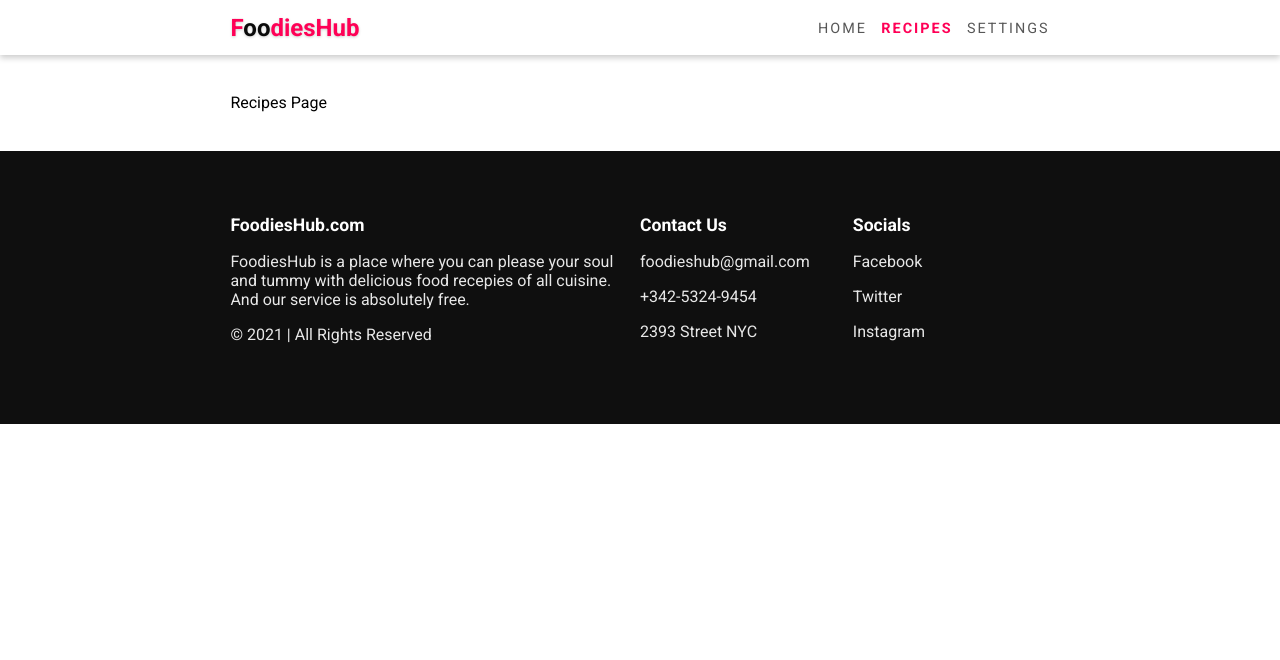
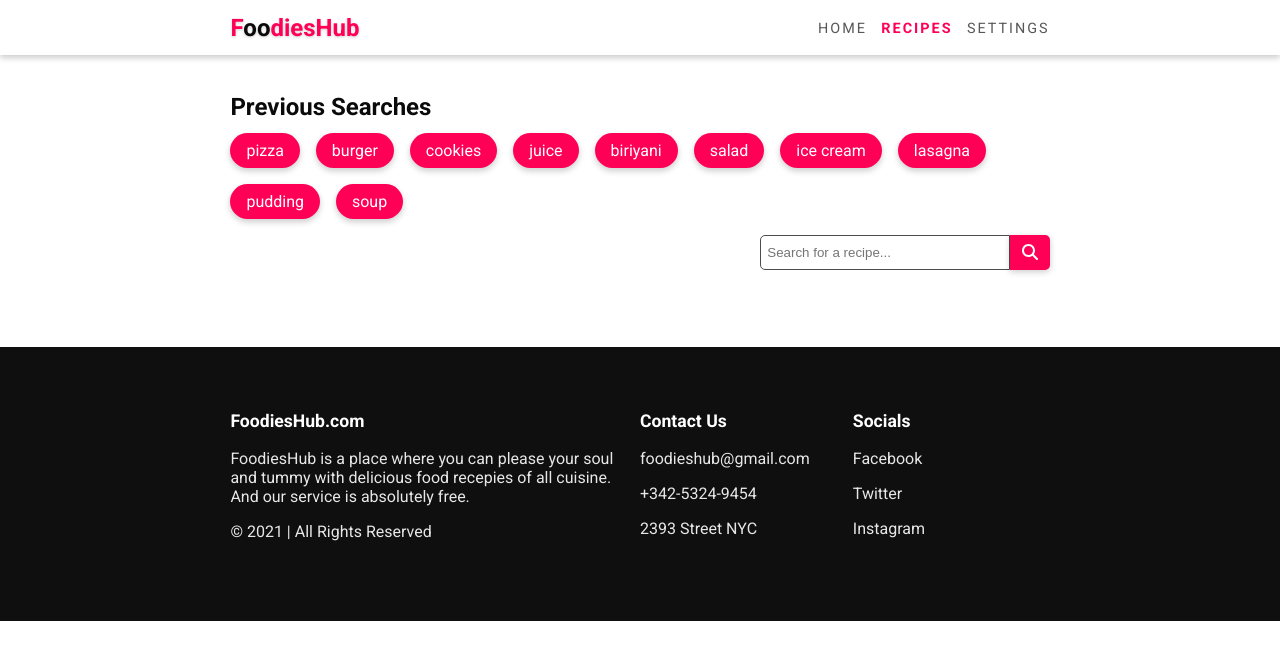
Before and after one commit to mike-piotrowski/recipies-web, a React (Create React App) app: page /recipes in a window 1280 px wide. Shown: the top 660 px of the page. Built offline with nearby package versions, Linux system fonts and the light colour scheme.

Commit message:
Added Previous Searches

```diff
--- a/src/components/ChefCard.js
+++ b/src/components/ChefCard.js
@@ -7,7 +7,7 @@
             <img src={chef.img} alt="" />
             <div className="chef-card-info">
                 <h3 className="chef-card-name">{chef.name}</h3>
-                <p className="chef-recipe-count">Recipies: <b>{chef.recipesCount}</b></p>
+                <p className="chef-recipe-count">Recipes: <b>{chef.recipesCount}</b></p>
                 <p className="chef-cuisine">Cuisine: <b>{chef.cuisine}</b></p>
                 <p className="chef-icons">
                     <FontAwesomeIcon icon={faFacebook} />
--- a/src/components/Navbar.js
+++ b/src/components/Navbar.js
@@ -40,7 +40,7 @@
         <div className="nav-links">
           {links.map((link) => (
             <Link
-              className={location.pathname == link.path ? "active" : ""}
+              className={location.pathname === link.path ? "active" : ""}
               to={link.path}
               key={link.name}
             >
--- a/src/components/Sidebar.js
+++ b/src/components/Sidebar.js
@@ -8,7 +8,7 @@
       {links.map((link) => (
         <Link
           to={link.path}
-          className={location.pathname == link.path ? "sidebar-link active" : "sidebar-link"}
+          className={location.pathname === link.path ? "sidebar-link active" : "sidebar-link"}
           key={link.name}
         >
           <FontAwesomeIcon icon={link.icon} />
--- a/src/pages/Recipes.js
+++ b/src/pages/Recipes.js
@@ -1,3 +1,36 @@
+import { FontAwesomeIcon } from "@fortawesome/react-fontawesome";
+import { faSearch } from "@fortawesome/free-solid-svg-icons";
+
 export default function Recipes() {
-  return <div>Recipes Page</div>;
+  const searches = [
+    "pizza",
+    "burger",
+    "cookies",
+    "juice",
+    "biriyani",
+    "salad",
+    "ice cream",
+    "lasagna",
+    "pudding",
+    "soup",
+  ];
+  return (
+    <div>
+      <div className="previous-searches section">
+        <h2>Previous Searches</h2>
+        <div className="previous-searches-container">
+          {searches.map((search, index) => (
+            <div key={index} style={{animationDelay: index * .1 + "s"}} className="search-item">{search}
+            </div>
+          ))}
+        </div>
+          <div className="search-box">
+              <input type="text" placeholder="Search for a recipe..." />
+              <button className="btn">
+                <FontAwesomeIcon icon={faSearch} />
+              </button>
+          </div>
+      </div>
+    </div>
+  );
 }
--- a/src/styles/index.scss
+++ b/src/styles/index.scss
@@ -91,33 +91,56 @@
 }
 
 @import "partials/hero-section.scss";
-
 @import "partials/improve-section.scss";
-
 @import "partials/quote-section";
-
 @import "partials/chefs_section";
 
-.footer {
-  background-color: #0f0f0f;
-  color: #fff;
-  padding-block: 4em;
-  display: grid;
-  grid-template-columns: 2fr 1fr 1fr;
-  grid-gap: 1em;
-  .footer-section {
-    p {
-      opacity: 0.9;
-      margin-bottom: 1em;
+.previous-searches {
+  display: block;
+  h2 {
+    color: var(--text-color);
+    margin-bottom: 0.5em;
+  }
+  .previous-searches-container {
+    .search-item {
+      background-color: var(--primary-color);
+      display: inline-block;
+      padding: 0.5em 1em;
+      margin: 0 1em 1em 0;
+      color: #fff;
+      border-radius: 30px;
+      box-shadow: 0 3px 6px var(--shadow-color);
+      transform: translateX(100%);
+      opacity: 0;
+      animation: getAnimationDuration(0.5s) slideInRight forwards;
     }
-    p.title {
-      opacity: 1;
-      font-size: 1.1em;
-      font-weight: bold;
-      margin-bottom: 1em;
+  }
+  .search-box {
+    display: flex;
+    align-items: center;
+    justify-content: end;
+    height: 35px;
+    input,
+    .btn {
+      height: 35px;
+    }
+    input {
+      min-width: 250px;
+      padding: 0 0.5em;
+      border-radius: 5px 0 0 5px;
+      outline: none;
+      border: 1px solid #4d4d4d;
+    }
+    .btn{
+      padding-block: 0;
+      padding-inline: .75em;
+      border-radius: 0 5px 5px 0;
     }
   }
 }
+
+@import "partials/footer";
+
 .main {
   padding-block: 3vw;
 }
--- /dev/null
+++ b/src/styles/partials/_footer.scss
@@ -0,0 +1,20 @@
+.footer {
+    background-color: #0f0f0f;
+    color: #fff;
+    padding-block: 4em;
+    display: grid;
+    grid-template-columns: 2fr 1fr 1fr;
+    grid-gap: 1em;
+    .footer-section {
+      p {
+        opacity: 0.9;
+        margin-bottom: 1em;
+      }
+      p.title {
+        opacity: 1;
+        font-size: 1.1em;
+        font-weight: bold;
+        margin-bottom: 1em;
+      }
+    }
+  }
```
Also changed, not shown: 2 other files (tests, documents, lock files or other folders).
